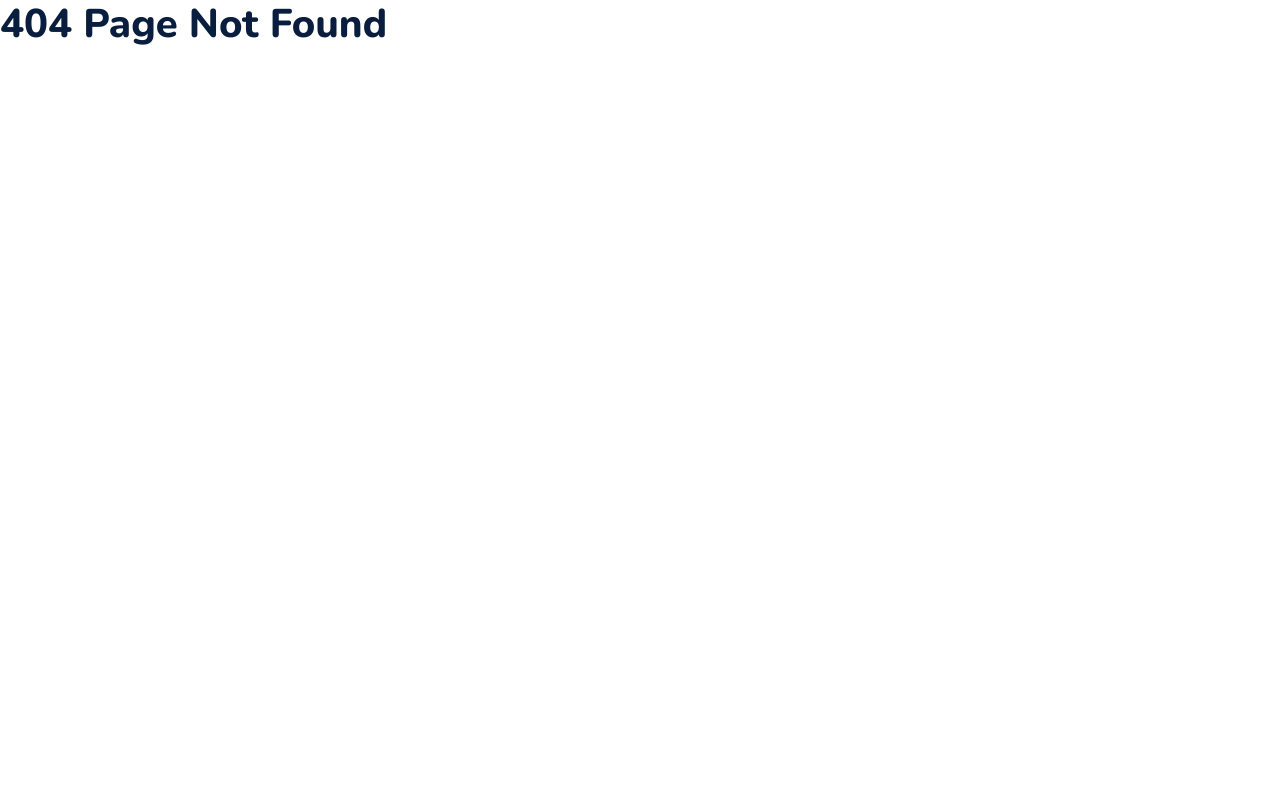
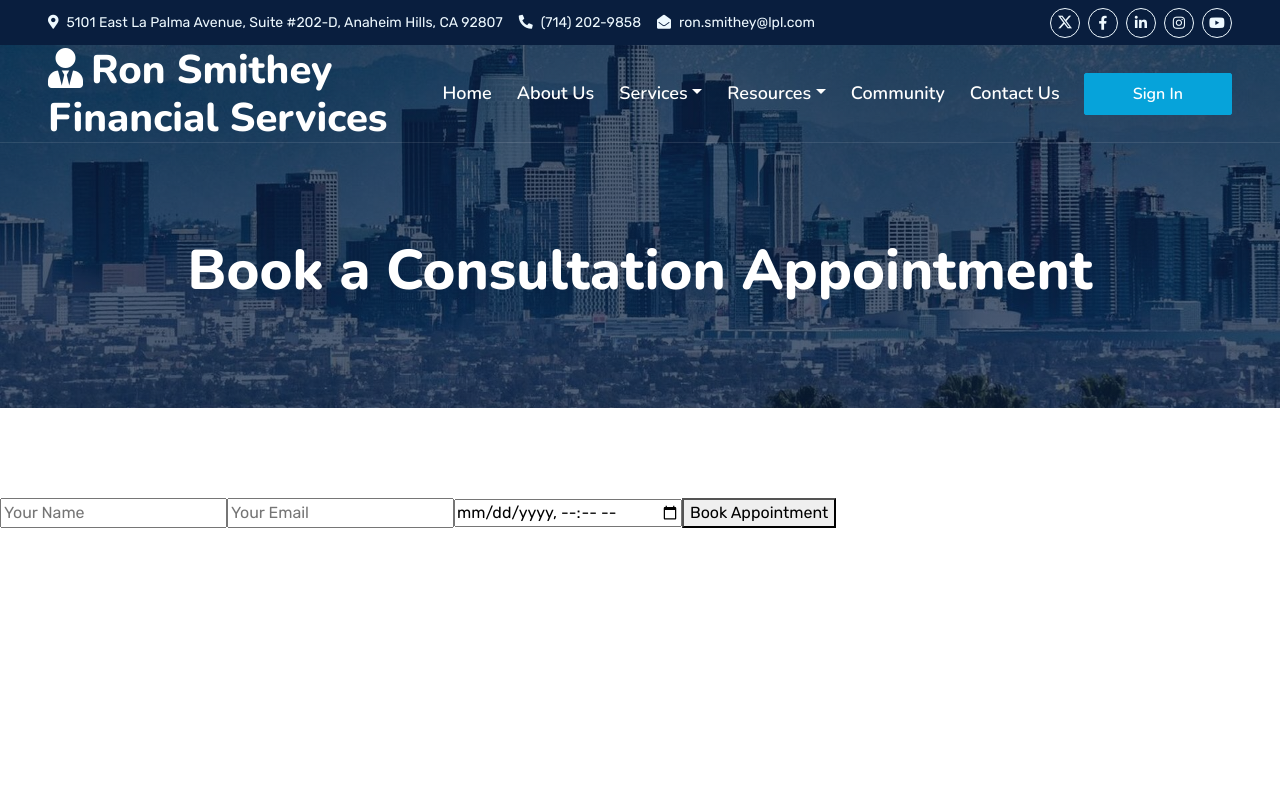
Before and after one commit to AidSucks/CSC131-Website, a Next.js app: page /appointment in a window 1280 px wide. Before the commit this address had no page. Shown: the top 800 px of the page. Built offline with nearby package versions, Linux system fonts and the light colour scheme.

Commit message:
Merge Implemented email notification system (#12)
Co-authored-by: AhmedKhalaf-97 <ahmedkhalafx97@gmail.com>

```diff
--- a/package.json
+++ b/package.json
@@ -21,6 +21,7 @@
     "clsx": "^2.1.1",
     "next": "15.1.7",
     "next-auth": "5.0.0-beta.25",
+    "nodemailer": "^6.10.1",
     "react": "^19.0.0",
     "react-bootstrap": "^2.10.9",
     "react-bootstrap-icons": "^1.11.5",
@@ -29,13 +30,14 @@
   "devDependencies": {
     "@eslint/eslintrc": "^3.3.0",
     "@types/node": "^20.17.23",
+    "@types/nodemailer": "^6.4.17",
     "@types/react": "^19.0.10",
     "@types/react-dom": "^19.0.4",
     "eslint": "^9.21.0",
     "eslint-config-next": "15.1.7",
     "prisma": "^6.5.0",
     "sass": "^1.84.0",
-    "typescript": "^5.8.2",
-    "tsx": "^4.19.3"
+    "tsx": "^4.19.3",
+    "typescript": "^5.8.2"
   }
 }
--- /dev/null
+++ b/src/app/(home)/appointment/page.tsx
@@ -0,0 +1,42 @@
+'use client'
+import { useState } from "react";
+import PageTitle from "@/app/components/PageTitle";
+
+
+export default function Page() {
+  const [form, setForm] = useState({ name: "", email: "", date: "" });
+  const [status, setStatus] = useState("");
+
+  const handleChange = (e: React.ChangeEvent<HTMLInputElement>) => {
+    setForm({ ...form, [e.target.name]: e.target.value });
+  };
+
+  const handleSubmit = async (e: React.FormEvent) => {
+    e.preventDefault();
+    setStatus("Sending...");
+
+    const res = await fetch("/api/book-appointment", {
+      method: "POST",
+      headers: { "Content-Type": "application/json" },
+      body: JSON.stringify(form),
+    });
+
+    const result = await res.json();
+    setStatus(result.message);
+  };
+
+  return (
+    <div>
+        <PageTitle title="Book a Consultation Appointment" />
+
+        <form onSubmit={handleSubmit} className="space-y-4">
+            <input name="name" placeholder="Your Name" onChange={handleChange} required />
+            <input name="email" type="email" placeholder="Your Email" onChange={handleChange} required />
+            <input name="date" type="datetime-local" onChange={handleChange} required />
+            <button type="submit">Book Appointment</button>
+            <p>{status}</p>
+        </form>
+    </div>
+
+  );
+}
--- /dev/null
+++ b/src/app/api/book-appointment/route.ts
@@ -0,0 +1,41 @@
+import { NextResponse } from "next/server";
+import nodemailer from "nodemailer";
+
+
+export async function POST(req: Request) {
+  try {
+    const { name, email, date } = await req.json();
+
+    const transporter = nodemailer.createTransport({
+      service: "gmail",
+      auth: {
+        user: process.env.SMTP_USER,
+        pass: process.env.SMTP_PASS,
+      },
+    });
+
+    const mailOptions = [
+      {
+        to: email,
+        subject: "Your Appointment is Booked",
+        text: `Hi ${name},\n\nYour appointment is confirmed for ${date}.`,
+      },
+      {
+        to: process.env.SMTP_USER,
+        subject: "New Appointment Booked",
+        text: `New appointment booked:\nName: ${name}\nEmail: ${email}\nDate: ${date}`,
+      },
+    ];
+
+    await Promise.all(
+      mailOptions.map((mail) =>
+        transporter.sendMail({ from: process.env.SMTP_USER, ...mail })
+      )
+    );
+
+    return NextResponse.json({ message: "Appointment booked successfully" });
+  } catch (error) {
+    console.error("Booking error:", error);
+    return NextResponse.json({ message: "Internal Server Error" }, { status: 500 });
+  }
+}
--- a/src/app/components/CarouselSlides.tsx
+++ b/src/app/components/CarouselSlides.tsx
@@ -49,7 +49,7 @@ export default function CarouselSlides() {
                             Commitment to Trusted Financial Guidance
                         </h1>
                         <Link
-                        href="/#"
+                        href="/appointment"
                         className="btn btn-primary py-md-3 px-md-5 me-3 animated slideInLeft"
                         >Book an Appointment</Link>
                     </div>
--- a/src/app/components/Navbar.tsx
+++ b/src/app/components/Navbar.tsx
@@ -77,7 +77,7 @@ export default function Navbar() {
             onMouseLeave={() => setServicesHovered(false)}
             show={servicesHovered}>
 
-            <Dropdown.Toggle as={Link} href={"/resources"} className={"nav-link"}>Services</Dropdown.Toggle>
+            <Dropdown.Toggle as={Link} href={"/services"} className={"nav-link"}>Services</Dropdown.Toggle>
 
             <Dropdown.Menu className={"m-0"} >
               <Dropdown.Item as={Link} href={"/services/advisory"}>Financial Planning & Advisory</Dropdown.Item>
```
Also changed, not shown: 2 other files (tests, documents, lock files or other folders).
